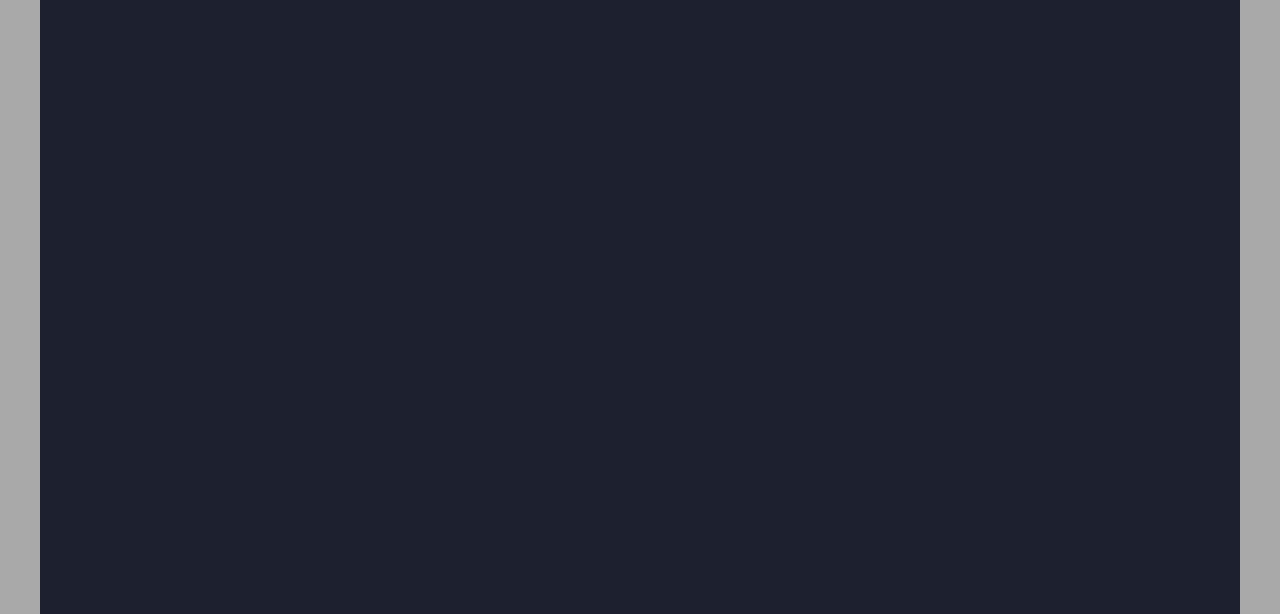
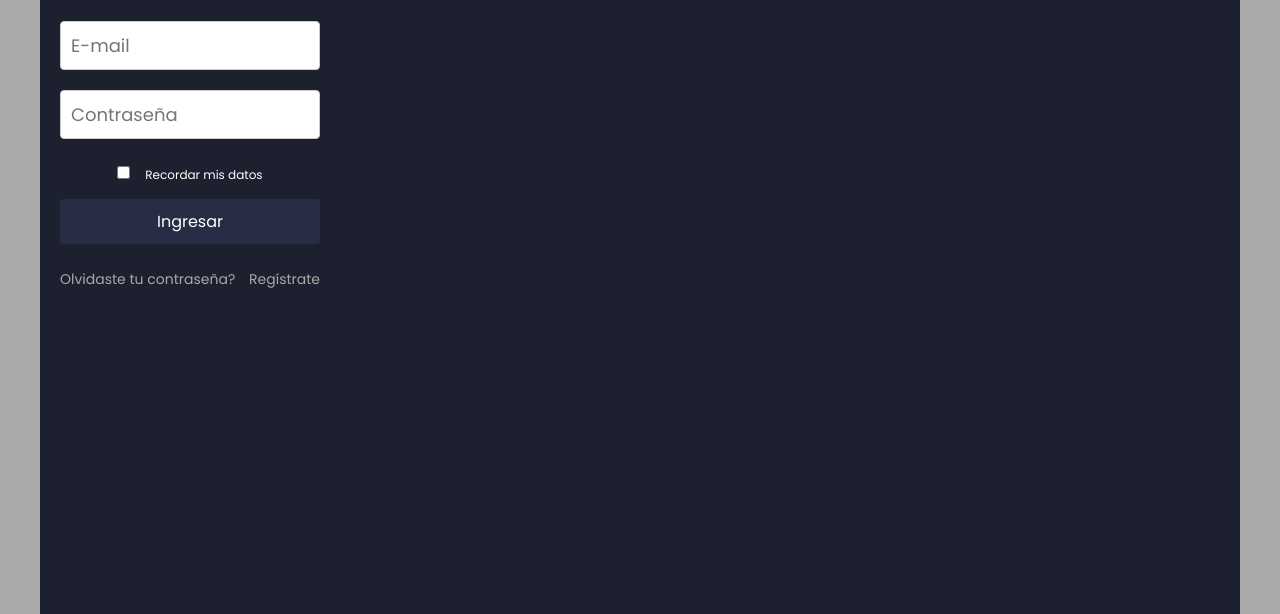
Before and after one commit to EdwarLe/DevBook, a website: page views/ingreso.html in a window 1280 px wide. Shown: the part 186-800 px from the top of the page. Drawn offline with nearby package versions, Linux system fonts and the light colour scheme.

Commit message:
Se crea la estructura completa del login con validaciones

```diff
--- /dev/null
+++ b/js/ingreso.js
@@ -0,0 +1,18 @@
+document.getElementById('login-form').addEventListener('submit', function(event) {
+    event.preventDefault();
+
+    var username = document.getElementById('username').value;
+    var password = document.getElementById('password').value;
+    var errorMessage = document.getElementById('error-message');
+
+    var emailRegex = /^[^\s@]+@[^\s@]+\.[^\s@]+$/;
+
+    if (emailRegex.test(username) && password !== '') {
+        errorMessage.textContent = '';
+        alert('Inicio de sesión exitoso');
+        localStorage.setItem('username', username);
+        window.location.href = 'Inicio.html';
+    } else {
+        errorMessage.textContent = 'Por favor, introduce un correo electrónico válido y una contraseña.';
+    }
+});
--- a/styles/ingreso.css
+++ b/styles/ingreso.css
@@ -1 +1,118 @@
 @import url(./styles.css);
+
+.login-container {
+    background-color: var(--oscuro-400);
+    padding: 20px;
+    /* border-radius: 8px; */
+    /* box-shadow: 0 0 10px rgba(0, 0, 0, 0.1); */
+    width: 300px;
+    text-align: center;
+}
+
+/* .login-container h1 {
+    margin-bottom: 20px;
+    font-size: 24px;
+    color:var(--oscuro-0);
+} */
+
+.login-container img.logo {
+    width: 150px;
+    margin-bottom: 30px;
+    align-items: center;
+}
+
+.input-group input {
+    width: 100%;
+    padding: 10px;
+    margin-bottom: 20px;
+    border: 1px solid #ccc;
+    border-radius: 6px;
+    outline: none;
+    box-sizing: border-box;
+}
+
+.input-group label {
+    position: absolute;
+    top: 50%;
+    left: 10px;
+    transform: translateY(-50%);
+    background-color: #fff;
+    padding: 0 5px;
+    transition: 0.2s;
+    color: #aaa;
+    pointer-events: none;
+}
+
+.input-group input:focus + label,
+.input-group input:not(:placeholder-shown) + label {
+    top: -10px;
+    left: 10px;
+    font-size: 12px;
+}
+
+
+.input-group input {
+    width: 100%;
+    padding: 10px;
+    border: 1px solid #ccc;
+    border-radius: 4px;
+}
+
+.input-group input[type="checkbox"] {
+    width: auto;
+    margin-right: 10px;
+}
+
+.input-group label[for="remember"] {
+    position: static;
+    top: auto;
+    left: auto;
+    background-color: transparent;
+    color: white; /* Texto blanco */
+    padding: 0;
+    margin: 0;
+    font-size: 14px;
+}
+
+
+button {
+    width: 100%;
+    padding: 10px;
+    background-color: var(--oscuro-300);
+    border: none;
+    border-radius: 4px;
+    color: white;
+    font-size: 16px;
+    cursor: pointer;
+}
+
+button:hover {
+    background-color: #0056b3;
+}
+
+.links {
+    display: flex;
+    justify-content: space-between;
+    margin-top: 20px;
+}
+
+.links p {
+    margin: 0;
+}
+
+.links a {
+    color: var(--gris);
+    text-decoration: none;
+    font-size: 14px;
+}
+
+.links a:hover {
+    text-decoration: underline;
+}
+
+
+.error-message {
+    color: red;
+    font-size: 14px;
+    margin-top: 10px;
+}
--- a/views/ingreso.html
+++ b/views/ingreso.html
@@ -17,6 +17,31 @@
 
 <body>
     <div class="contenedorPrincipalApp">
+        <div class="login-container">
+            <img src="../img/LogoDevBook.png" alt="Logo" class="logo">
+            <!-- <h1>Iniciar Sesión</h1> -->
+            <form id="login-form">
+                <div class="input-group">
+                    <input type="text" id="username" name="username" required placeholder="E-mail">
+                    <label for="username"></label>
+                </div>
+                <div class="input-group">
+                    <input type="password" id="password" name="password" required placeholder="Contraseña">
+                    <label for="password"></label>
+                </div>
+                <div class="input-group">
+                    <input type="checkbox" id="remember" name="remember">
+                    <label for="remember">Recordar mis datos</label>
+                </div>
+                <button type="submit">Ingresar</button>
+                <div class="links">
+                    <p class="pass"><a href="">Olvidaste tu contraseña?</a></p>
+                    <p class="register"><a href="register.html">Regístrate</a></p>
+                </div>
+                <p id="error-message" class="error-message"></p>
+            </form>
+        </div>
+        <script src="../js/ingreso.js"></script>
 
     </div>
 </body>
```
Also changed, not shown: js/registro.js (added, +13 -0 lines), views/registro.html (+16 -1 lines).
